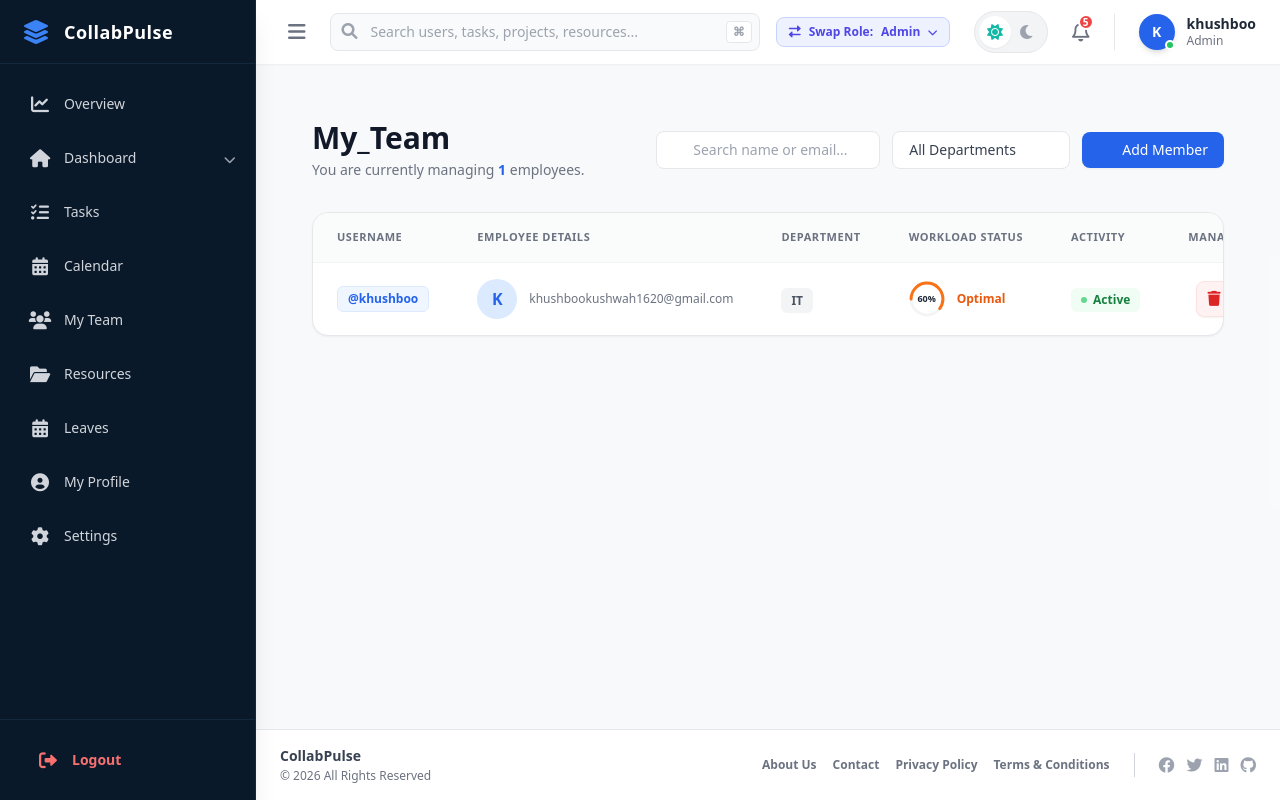
After one commit to pushparaj28/team-management-, a Django app: page /accounts/my-squad/ in a window 1280 px wide. The commit adds this page. Run offline with Django 5.2, Linux system fonts and the light colour scheme; a user stored in the database is signed in; data comes from the database, SQL or seed files in the repository; tables that the repository leaves empty hold one stand-in row (values such as "Sample post"); some libraries are stand-ins or nearby versions.

Commit message:
feat: build My_team  page with search, filter, and add/remove member features

```diff
--- /dev/null
+++ b/accounts/templates/accounts/manager_roster.html
@@ -0,0 +1,273 @@
+{% extends 'base.html' %}
+
+{% block content %}
+<div class="max-w-7xl mx-auto p-6 md:p-8">
+
+    <!-- PAGE HEADER -->
+    <div class="flex flex-col xl:flex-row xl:items-center justify-between gap-4 mb-8">
+        <div>
+            <h1 class="text-3xl font-extrabold text-gray-900 dark:text-white">My_Team</h1>
+            <p class="text-sm text-gray-500 dark:text-gray-400 mt-1">
+                You are currently managing <span class="font-bold text-blue-600 dark:text-blue-400">{{ squad_count }}</span> employees.
+            </p>
+        </div>
+     <!-- 🟢 SEARCH & FILTER SECTION -->
+        <div class="flex flex-wrap items-center gap-3">
+
+            <!-- Search Bar -->
+            <div class="relative">
+                <i data-lucide="search" class="absolute left-3 top-2.5 w-4 h-4 text-gray-400"></i>
+                <input type="text" id="searchInput" onkeyup="filterSquadTable()" placeholder="Search name or email..." class="pl-9 pr-4 py-2 border border-gray-200 dark:border-slate-700 rounded-lg text-sm bg-white dark:bg-slate-800 text-gray-900 dark:text-white focus:ring-2 focus:ring-blue-500 w-full sm:w-56 outline-none transition-all">
+            </div>
+
+            <!-- Department Filter Dropdown -->
+            <div class="relative">
+                <select id="deptFilter" onchange="filterSquadTable()" class="appearance-none pl-4 pr-10 py-2 border border-gray-200 dark:border-slate-700 rounded-lg text-sm bg-white dark:bg-slate-800 text-gray-700 dark:text-gray-300 focus:ring-2 focus:ring-blue-500 outline-none cursor-pointer">
+                    <option value="all">All Departments</option>
+                    <option value="it / development">IT / Development</option>
+                    <option value="ui/ux design">UI/UX Design</option>
+                    <option value="marketing">Marketing</option>
+                    <option value="human resources">Human Resources</option>
+                    <option value="sales">Sales</option>
+                </select>
+                <i data-lucide="chevron-down" class="absolute right-3 top-2.5 w-4 h-4 text-gray-400 pointer-events-none"></i>
+            </div>
+
+            <!-- 🟢 NEW: SMART CLEAR BUTTON (Hidden by default) -->
+            <!-- 🟢 SMART CLEAR BUTTON (Matched Design) -->
+<button id="clearBtn" onclick="clearFilters()" class="hidden flex items-center gap-2 px-4 py-2 border border-gray-200 dark:border-slate-700 bg-white dark:bg-slate-800 rounded-lg text-sm font-medium text-red-500 hover:text-red-700 hover:bg-red-50 dark:hover:bg-slate-700 transition-colors">
+    <i data-lucide="x-circle" class="w-4 h-4"></i> Clear
+</button>
+
+            <!-- Export Button
+            <button class="flex items-center gap-2 px-4 py-2 border border-gray-200 dark:border-slate-700 rounded-lg text-sm font-medium text-gray-700 dark:text-gray-300 hover:bg-gray-50 dark:hover:bg-slate-800 transition-colors">
+                <i data-lucide="download" class="w-4 h-4"></i> Export
+            </button> -->
+
+            <!-- ADD MEMBER BUTTON -->
+            <button onclick="openAddModal()" class="flex items-center gap-2 px-4 py-2 bg-blue-600 hover:bg-blue-700 text-white rounded-lg text-sm font-medium transition-colors shadow-sm">
+                <i data-lucide="user-plus" class="w-4 h-4"></i> Add Member
+            </button>
+        </div>
+
+    </div>
+
+    <!-- SQUAD DATA TABLE -->
+    <div class="bg-white dark:bg-[#0b1120] rounded-2xl shadow-sm border border-gray-200 dark:border-slate-700 overflow-hidden">
+        <div class="overflow-x-auto">
+            <table class="w-full text-left border-collapse whitespace-nowrap" id="squadTable">
+                <thead class="bg-gray-50/80 dark:bg-slate-800/50 text-[11px] uppercase tracking-wider text-gray-500 dark:text-gray-400 border-b border-gray-100 dark:border-slate-700">
+                    <tr>
+                        <th class="px-6 py-4 font-semibold">Username</th>
+                        <th class="px-6 py-4 font-semibold">Employee Details</th>
+                        <th class="px-6 py-4 font-semibold">Department</th>
+                        <th class="px-6 py-4 font-semibold">Workload Status</th>
+                        <th class="px-6 py-4 font-semibold">Activity</th>
+                        <th class="px-6 py-4 font-semibold text-center">Manage</th>
+                    </tr>
+                </thead>
+                <tbody class="divide-y divide-gray-50 dark:divide-slate-800/80">
+
+                    {% for emp in my_squad %}
+                    <!-- 🟢 Added class 'squad-row' for JS targeting -->
+                    <tr class="squad-row hover:bg-gray-50/50 dark:hover:bg-slate-800/30 transition-colors group">
+
+ <td class="px-6 py-4">
+                            <span class="inline-flex items-center gap-1 text-xs font-bold text-blue-600 bg-blue-50 dark:bg-blue-900/30 dark:text-blue-400 px-2.5 py-1 rounded-md border border-blue-100 dark:border-blue-800/50">
+                                @{{ emp.username }}
+                            </span>
+                        </td>
+
+                        <td class="px-6 py-4">
+                            <div class="flex items-center gap-3">
+                                <div class="w-10 h-10 rounded-full bg-blue-100 dark:bg-slate-700 flex items-center justify-center font-bold text-blue-600 dark:text-blue-400">
+                                    {{ emp.first_name|make_list|first|default:emp.username|make_list|first|upper }}
+                                </div>
+                                <div>
+                                    <p class="text-sm font-bold text-gray-900 dark:text-white emp-name">{{ emp.first_name }} {{ emp.last_name }}</p>
+                                    <p class="text-xs text-gray-500 emp-email">{{ emp.email }}</p>
+                                </div>
+                            </div>
+                        </td>
+
+                        <td class="px-6 py-4">
+                            <span class="emp-dept px-2.5 py-1 text-xs font-semibold bg-gray-100 text-gray-600 dark:bg-slate-800 dark:text-gray-300 rounded-md">
+                                {{ emp.profile.department|default:"General Team" }}
+                            </span>
+                        </td>
+
+                        <td class="px-6 py-4">
+                            <div class="flex items-center gap-3">
+                                <div class="relative w-9 h-9 flex items-center justify-center">
+                                    <svg class="w-full h-full transform -rotate-90" viewBox="0 0 36 36">
+                                        <path class="text-gray-100 dark:text-slate-700/80" stroke-width="3" stroke="currentColor" fill="none" d="M18 2.0845 a 15.9155 15.9155 0 0 1 0 31.831 a 15.9155 15.9155 0 0 1 0 -31.831" />
+                                        <path class="text-orange-500" stroke-dasharray="60, 100" stroke-width="3" stroke-linecap="round" stroke="currentColor" fill="none" d="M18 2.0845 a 15.9155 15.9155 0 0 1 0 31.831 a 15.9155 15.9155 0 0 1 0 -31.831" />
+                                    </svg>
+                                    <span class="absolute text-[9px] font-extrabold text-gray-800 dark:text-gray-100">60%</span>
+                                </div>
+                                <span class="text-xs font-bold text-orange-600 dark:text-orange-400">Optimal</span>
+                            </div>
+                        </td>
+
+                        <!-- ACTIVE / INACTIVE STATUS -->
+                        <td class="px-6 py-4">
+                            {% if emp.is_active %}
+                            <span class="inline-flex items-center gap-1.5 px-2.5 py-1 rounded-md text-xs font-bold bg-green-50 text-green-700 dark:bg-green-900/20 dark:text-green-400">
+                                <span class="w-1.5 h-1.5 rounded-full bg-green-500 animate-pulse"></span> Active
+                            </span>
+                            {% else %}
+                            <span class="inline-flex items-center gap-1.5 px-2.5 py-1 rounded-md text-xs font-bold bg-red-50 text-red-700 dark:bg-red-900/20 dark:text-red-400">
+                                <span class="w-1.5 h-1.5 rounded-full bg-red-500"></span> Inactive
+                            </span>
+                            {% endif %}
+                        </td>
+
+                        <!-- MANAGE ACTION: DIRECT REMOVE BUTTON -->
+                        <td class="px-6 py-4 text-center">
+                            <a href="{% url 'accounts:remove_from_squad' emp.id %}"
+                                onclick="return confirm('Are you sure you want to remove {{ emp.first_name }} from your squad?');"
+                                title="Remove from Squad"
+                                class="inline-flex items-center justify-center w-9 h-9 rounded-lg bg-red-50 dark:bg-red-900/20 text-red-600 dark:text-red-500 border border-red-100 dark:border-red-800/30 hover:bg-red-600 hover:text-white dark:hover:bg-red-600 dark:hover:text-white shadow-sm transition-all focus:outline-none focus:ring-2 focus:ring-red-200">
+                                <i class="fas fa-trash text-[15px]"></i>
+                            </a>
+                        </td>
+                    </tr>
+
+                    {% empty %}
+                    <tr>
+                        <td colspan="5" class="px-6 py-16 text-center">
+                            <div class="flex flex-col items-center justify-center">
+                                <div class="w-16 h-16 bg-blue-50 dark:bg-slate-800 rounded-full flex items-center justify-center mb-4">
+                                    <i data-lucide="users" class="w-8 h-8 text-blue-500"></i>
+                                </div>
+                                <h3 class="text-lg font-bold text-gray-900 dark:text-white">Your Squad is Empty</h3>
+                                <p class="text-sm text-gray-500 mt-1 mb-4 max-w-sm">You haven't added any team members yet.</p>
+                                <button onclick="openAddModal()" class="px-5 py-2.5 bg-blue-600 hover:bg-blue-700 text-white rounded-lg text-sm font-medium transition-colors shadow-sm">
+                                    Add First Member
+                                </button>
+                            </div>
+                        </td>
+                    </tr>
+                    {% endfor %}
+                </tbody>
+            </table>
+
+            <!-- 🟢 No Results Message (Hidden by default) -->
+            <div id="noResultsMsg" class="hidden px-6 py-12 text-center">
+                <p class="text-gray-500 dark:text-gray-400">No employees match your search criteria.</p>
+            </div>
+
+        </div>
+    </div>
+</div>
+
+<!-- ADD MEMBER MODAL (Hidden by default) -->
+<div id="add-member-modal" class="fixed inset-0 z-50 hidden items-center justify-center">
+    <div class="absolute inset-0 bg-slate-900/60 backdrop-blur-sm cursor-pointer" onclick="closeAddModal()"></div>
+    <div class="relative w-full max-w-md bg-white dark:bg-slate-800 rounded-2xl shadow-2xl p-6 mx-4">
+        <div class="flex justify-between items-center mb-5">
+            <h3 class="text-lg font-bold text-gray-900 dark:text-white">Add Team Member</h3>
+            <button onclick="closeAddModal()" class="text-gray-400 hover:text-gray-700 dark:hover:text-white transition-colors">
+                <i data-lucide="x" class="w-5 h-5"></i>
+            </button>
+        </div>
+
+        <form method="POST" action="{% url 'accounts:add_to_squad' %}">
+            {% csrf_token %}
+            <div class="mb-5">
+                <label class="block text-sm font-medium text-gray-700 dark:text-gray-300 mb-2">Select Employee</label>
+                <select name="employee_id" required class="w-full px-4 py-2.5 border border-gray-200 dark:border-slate-600 rounded-lg bg-gray-50 dark:bg-slate-700 text-gray-900 dark:text-white focus:ring-2 focus:ring-blue-500 outline-none cursor-pointer">
+                    <option value="" disabled selected>-- Choose from available employees --</option>
+                    {% for av_emp in available_employees %}
+                    <option value="{{ av_emp.id }}">{{ av_emp.first_name }} {{ av_emp.last_name }} ({{ av_emp.email }})</option>
+                    {% empty %}
+                    <option value="" disabled>No unassigned employees available</option>
+                    {% endfor %}
+                </select>
+            </div>
+
+            <div class="flex justify-end gap-3">
+                <button type="button" onclick="closeAddModal()" class="px-4 py-2 border border-gray-200 dark:border-slate-600 rounded-lg text-sm font-medium text-gray-700 dark:text-gray-300 hover:bg-gray-50 dark:hover:bg-slate-700">Cancel</button>
+                <button type="submit" class="px-4 py-2 bg-blue-600 hover:bg-blue-700 text-white rounded-lg text-sm font-medium transition-colors">Add to Squad</button>
+            </div>
+        </form>
+    </div>
+</div>
+{% endblock %}
+
+{% block scripts %}
+<script>
+    if (typeof lucide !== 'undefined') lucide.createIcons();
+
+    // 🟢 SEARCH & FILTER JAVASCRIPT
+    function filterSquadTable() {
+        let searchInput = document.getElementById("searchInput").value.toLowerCase();
+        let deptFilter = document.getElementById("deptFilter").value.toLowerCase();
+        let clearBtn = document.getElementById("clearBtn");
+
+        let rows = document.querySelectorAll(".squad-row");
+        let noResultsMsg = document.getElementById("noResultsMsg");
+        let visibleCount = 0;
+
+        // 🟢 Show/Hide Smart Clear Button
+        if (clearBtn) {
+            if (searchInput !== "" || deptFilter !== "all") {
+                clearBtn.classList.remove("hidden");
+            } else {
+                clearBtn.classList.add("hidden");
+            }
+        }
+
+        rows.forEach(row => {
+            let name = row.querySelector(".emp-name").textContent.toLowerCase();
+            let email = row.querySelector(".emp-email").textContent.toLowerCase();
+            let dept = row.querySelector(".emp-dept").textContent.toLowerCase().trim();
+
+            let matchesSearch = name.includes(searchInput) || email.includes(searchInput);
+            let matchesDept = (deptFilter === "all") || (dept === deptFilter);
+
+            if (matchesSearch && matchesDept) {
+                row.style.display = "";
+                visibleCount++;
+            } else {
+                row.style.display = "none";
+            }
+        });
+
+        // Toggle "No Results" message
+        if (noResultsMsg) {
+            if (visibleCount === 0 && rows.length > 0) {
+                noResultsMsg.classList.remove("hidden");
+            } else {
+                noResultsMsg.classList.add("hidden");
+            }
+        }
+    }
+
+    // 🟢 CLEAR ALL FILTERS FUNCTION
+    function clearFilters() {
+        document.getElementById("searchInput").value = "";
+        document.getElementById("deptFilter").value = "all";
+
+        // Input reset karne ke baad wapas filter function chala do
+        filterSquadTable();
+    }
+
+    // Add Member Modal Logic
+    function openAddModal() {
+        const modal = document.getElementById('add-member-modal');
+        if (modal) {
+            modal.classList.remove('hidden');
+            modal.classList.add('flex');
+        }
+    }
+
+    function closeAddModal() {
+        const modal = document.getElementById('add-member-modal');
+        if (modal) {
+            modal.classList.add('hidden');
+            modal.classList.remove('flex');
+        }
+    }
+</script>
+{% endblock %}
--- a/accounts/urls.py
+++ b/accounts/urls.py
@@ -9,8 +9,11 @@ urlpatterns = [
     path('logout/', views.logout_user, name='logout'),
     path('profile/', views.profile, name='profile'),
     path('edit-profile/', views.edit_profile, name='edit_profile'),
-    path('my-team/', views.manager_dashboard, name='manager_dashboard'),
+
+    # 🟢 Sirf ek My Team URL (Purana wala hata diya gaya hai)
+    path('my-team/', views.my_team_view, name='my_team'),
     path('my-team/add/<int:profile_id>/', views.add_employee_to_team, name='add_employee_to_team'),
+
     path('switch-role/<str:role>/', views.switch_role, name='switch_role'),
     path('managers/', views.managers_list, name='managers_list'),
     path('make-manager/<int:user_id>/', views.make_manager, name='make_manager'),
@@ -18,7 +21,12 @@ urlpatterns = [
     path('delete-user/<int:user_id>/', views.delete_user, name='delete_user'),
     path('edit-manager/<int:user_id>/', views.edit_manager, name='edit_manager'),
 
-     path('employees/', views.employees_list, name='employees_list'),
-     path('edit-employee/<int:user_id>/', views.edit_employee, name='edit_employee'),
-     path('add-user/', views.add_user, name='add_user'),
+    path('employees/', views.employees_list, name='employees_list'),
+    path('edit-employee/<int:user_id>/', views.edit_employee, name='edit_employee'),
+    path('add-user/', views.add_user, name='add_user'),
+
+    # 🟢 Naya URL Manager ke personal team page ke liye
+    path('my-squad/', views.manager_roster_view, name='manager_roster'),
+    path('my-squad/add/', views.add_to_squad, name='add_to_squad'),
+    path('my-squad/remove/<int:emp_id>/', views.remove_from_squad, name='remove_from_squad'),
 ]
--- a/accounts/views.py
+++ b/accounts/views.py
@@ -382,3 +382,70 @@ def add_user(request):
 
     # Agar GET request hai, toh form dikhao
     return render(request, 'accounts/add_user.html')
+
+
+@login_required
+def my_team_view(request):
+    # 🟢 UPDATE: __iexact lagane se 'Manager', 'manager', 'MANAGER' sab filter ho jayenge
+    managers = User.objects.filter(profile__role__iexact='manager').select_related('profile')
+
+    # 🟢 DEBUG LINE: Terminal me print karega ki kitne manager mile
+    print(f"==== DEBUG: MY TEAM ME {managers.count()} MANAGERS MILE ====")
+
+    manager_data = []
+    for manager in managers:
+        employees = User.objects.filter(profile__manager=manager)
+        manager_data.append({
+            'manager': manager,
+            'report_count': employees.count(),
+            'employees': employees,
+        })
+
+    context = {
+        'manager_data': manager_data,
+        'page_title': 'My Team',
+    }
+    return render(request, 'accounts/my_team.html', context)
+
+
+@login_required
+def manager_roster_view(request):
+    if request.user.profile.role != 'manager' and not request.user.is_superuser:
+        messages.error(request, "Access Denied: Only managers have a squad.")
+        return redirect('tasks:dashboard')
+
+    # Current Manager ke employees
+    my_squad = User.objects.filter(profile__manager=request.user).select_related('profile')
+
+    # 🟢 NEW: Wo employees jinka abhi koi manager nahi hai (Add karne ke liye)
+    available_employees = User.objects.filter(profile__role__iexact='employee', profile__manager__isnull=True)
+
+    context = {
+        'my_squad': my_squad,
+        'squad_count': my_squad.count(),
+        'available_employees': available_employees,
+        'page_title': 'My Squad',
+    }
+    return render(request, 'accounts/manager_roster.html', context)
+
+# 🟢 NEW: Employee ko squad me Add karne ka logic
+@login_required
+def add_to_squad(request):
+    if request.method == 'POST':
+        emp_id = request.POST.get('employee_id')
+        if emp_id:
+            emp = get_object_or_404(User, id=emp_id)
+            emp.profile.manager = request.user
+            emp.profile.save()
+            messages.success(request, f"{emp.first_name} has been added to your squad!")
+    return redirect('accounts:manager_roster')
+
+# 🟢 NEW: Employee ko squad se Remove karne ka logic
+@login_required
+def remove_from_squad(request, emp_id):
+    emp = get_object_or_404(User, id=emp_id)
+    if emp.profile.manager == request.user:
+        emp.profile.manager = None
+        emp.profile.save()
+        messages.success(request, f"{emp.first_name} was removed from your squad.")
+    return redirect('accounts:manager_roster')
--- a/templates/base.html
+++ b/templates/base.html
@@ -88,18 +88,15 @@
             {% endif %}
         </div>
 
-
-        <!-- 🟢 My Team (Manager) -->
+<!-- 🟢 Manager's Personal Team Page -->
         {% if request.user.profile.role == 'manager' %}
-        {% url 'accounts:manager_dashboard' as my_team_url %}
-        <a href="{{ my_team_url }}"
-            class="flex items-center px-3 py-2.5 mx-1 text-sm font-medium rounded-lg transition-colors whitespace-nowrap {% if request.path == my_team_url %}bg-blue-600 text-white shadow-md{% else %}text-gray-300 hover:text-white hover:bg-white/10{% endif %}">
-            <i class="fas fa-user-tie text-lg w-8 text-center flex-shrink-0"></i>
-            <span class="sidebar-text ml-2">My Team</span>
+        <a href="{% url 'accounts:manager_roster' %}" class="flex items-center px-3 py-2.5 mx-1 text-sm font-medium rounded-lg transition-colors whitespace-nowrap {% if '/my-squad/' in request.path %}bg-blue-600 text-white shadow-md{% else %}text-gray-300 hover:text-white hover:bg-white/10{% endif %}">
+            <i class="fas fa-user-shield text-lg w-8 text-center flex-shrink-0"></i>
+            <span class="sidebar-text ml-2">My_Team</span>
         </a>
         {% endif %}
 
-        <!-- Tasks (Kanban) -->
+<!-- Tasks (Kanban) -->
         {% url 'tasks:kanban' as kanban_url %}
         <a href="{{ kanban_url }}"
             class="flex items-center px-3 py-2.5 mx-1 text-sm font-medium rounded-lg transition-colors whitespace-nowrap {% if request.path == kanban_url %}bg-blue-600 text-white shadow-md{% else %}text-gray-300 hover:text-white hover:bg-white/10{% endif %}">
@@ -113,6 +110,18 @@
             <i class="fas fa-calendar-days text-lg w-8 text-center flex-shrink-0"></i>
             <span class="sidebar-text ml-2">Calendar</span>
         </a>
+
+
+
+  <!-- 🟢 Fixed My Team Link (Corrected URL Name) -->
+        {% if request.user.is_superuser %}
+        <a href="{% url 'accounts:my_team' %}" class="flex items-center px-3 py-2.5 mx-1 text-sm font-medium rounded-lg transition-colors whitespace-nowrap {% if '/my-team/' in request.path %}bg-blue-600 text-white shadow-md{% else %}text-gray-300 hover:text-white hover:bg-white/10{% endif %}">
+            <i class="fas fa-users text-lg w-8 text-center flex-shrink-0"></i>
+            <span class="sidebar-text ml-2">My Team</span>
+        </a>
+        {% endif %}
+
+
 
 <!-- 🟢 RESOURCES HOVER DROPDOWN SECTION (Without Arrow) -->
 <div class="mb-1 group">
```
Also changed, not shown: accounts/templates/accounts/my_team.html (added, +251 -0 lines).
